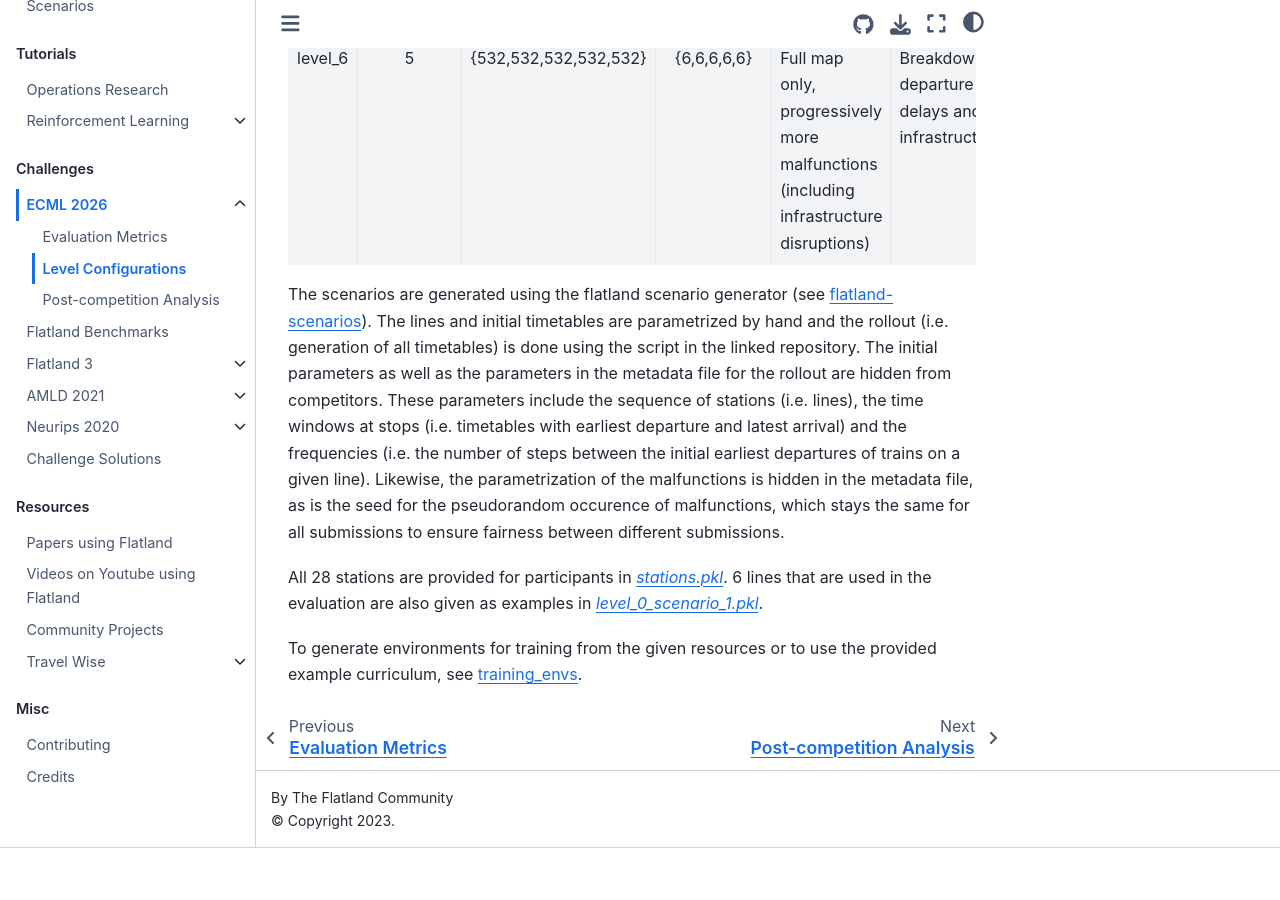
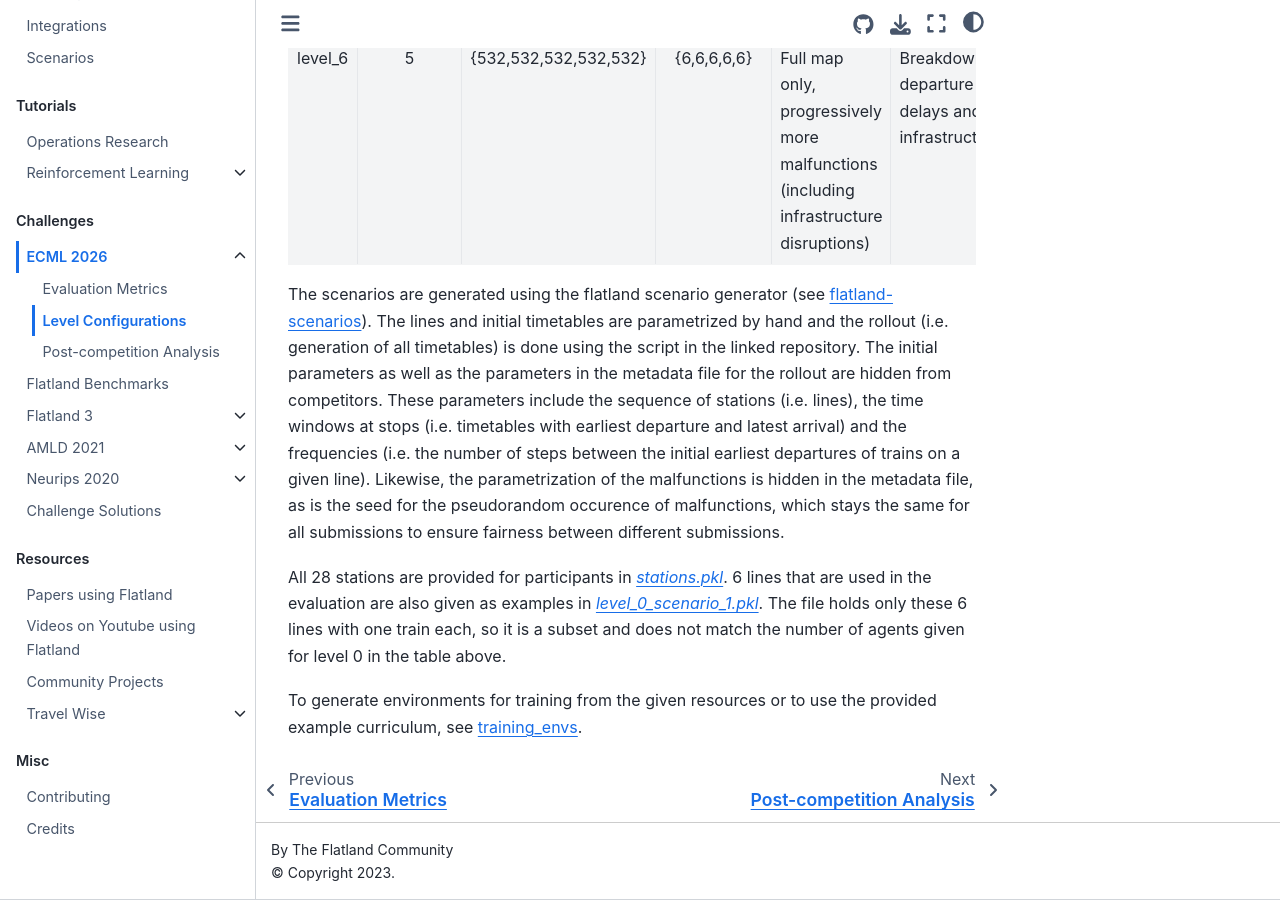
Before and after one commit to flatland-association/flatland-book, a Jupyter Book: the page built from challenges/ecml2026/levelconfig.md, in a window 1280 px wide and 900 px high, scrolled down 1116 px. Built offline with Jupyter Book 1.0.4 settings and Sphinx 7.4.7 and the Sphinx Book theme 1.1.4, drawn with Linux system fonts in a browser that asks for light colours; pages that are not in the unit, such as notebooks, are missing from menus; before the commit the page ends 1964 px from its top, so only the background shows below that.

Commit message:
docs(ecml2026): clarify that level_0_scenario_1.pkl holds a 6-line subset.
Co-Authored-By: Claude Opus 5.5 <noreply@anthropic.com>

```diff
--- a/challenges/ecml2026/levelconfig.md
+++ b/challenges/ecml2026/levelconfig.md
@@ -13,6 +13,6 @@
 The scenarios are generated using the flatland scenario generator (see [flatland-scenarios](https://github.com/flatland-association/flatland-scenarios/tree/main/competitions/competition_2026)). The lines and initial timetables are parametrized by hand and the rollout (i.e. generation of all timetables) is done using the script in the linked repository. The initial parameters as well as the parameters in the metadata file for the rollout are hidden from competitors. These parameters include the sequence of stations (i.e. lines), the time windows at stops (i.e. timetables with earliest departure and latest arrival) and the frequencies (i.e. the number of steps between the initial earliest departures of trains on a given line). Likewise, the
 parametrization of the malfunctions is hidden in the metadata file, as is the seed for the pseudorandom occurence of malfunctions, which stays the same for all submissions to ensure fairness between different submissions.
 
-All 28 stations are provided for participants in [*stations.pkl*](https://github.com/flatland-association/ecml2026-starterkit/blob/main/reinforcement_learning/sampling/stations.pkl). 6 lines that are used in the evaluation are also given as examples in [*level_0_scenario_1.pkl*](https://github.com/flatland-association/ecml2026-starterkit/blob/main/reinforcement_learning/sampling/level_0_scenario_1.pkl).
+All 28 stations are provided for participants in [*stations.pkl*](https://github.com/flatland-association/ecml2026-starterkit/blob/main/reinforcement_learning/sampling/stations.pkl). 6 lines that are used in the evaluation are also given as examples in [*level_0_scenario_1.pkl*](https://github.com/flatland-association/ecml2026-starterkit/blob/main/reinforcement_learning/sampling/level_0_scenario_1.pkl). The file holds only these 6 lines with one train each, so it is a subset and does not match the number of agents given for level 0 in the table above.
 
 To generate environments for training from the given resources or to use the provided example curriculum, see [training_envs](training_envs).
```
Also changed, not shown: challenges/ecml2026.md (+1 -1 lines).
